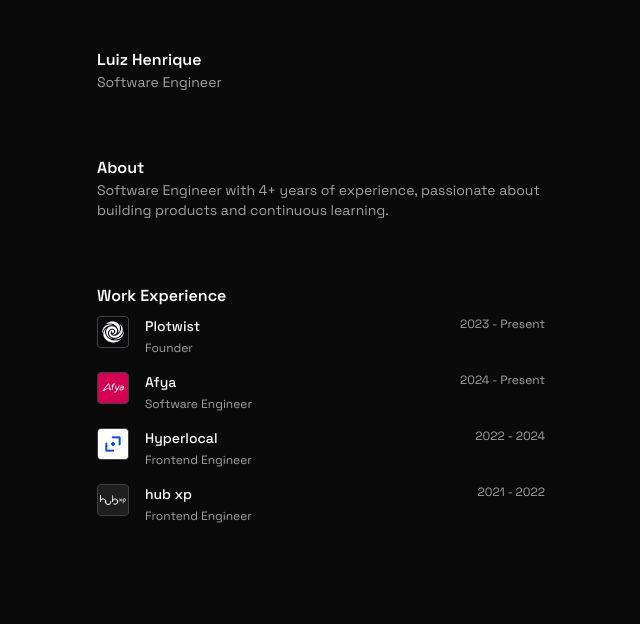
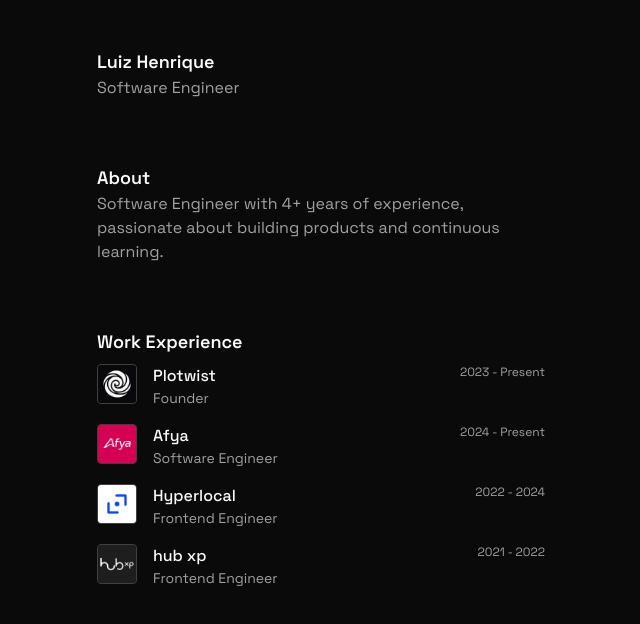
Before and after one commit to lui7henrique/web-portfolio, a Next.js app: page / in a window 1280 px wide. Shown: the top 624 px of the page, without its empty margins (319-959 px from the left). Built offline with nearby package versions, Linux system fonts and the light colour scheme.

Commit message:
refactor: update typography and layout for personal portfolio

```diff
--- a/package.json
+++ b/package.json
@@ -12,7 +12,8 @@
     "@tailwindcss/postcss": "^4.0.8",
     "next": "15.1.7",
     "react": "^19.0.0",
-    "react-dom": "^19.0.0"
+    "react-dom": "^19.0.0",
+    "tailwindcss-hero-patterns": "^0.1.2"
   },
   "devDependencies": {
     "@biomejs/biome": "1.9.4",
--- a/src/app/page.tsx
+++ b/src/app/page.tsx
@@ -35,26 +35,26 @@
 		<main className="min-h-screen py-12 px-4 flex justify-center">
 			<div className="max-w-md w-full space-y-16 mx-auto">
 				<section id="home">
-					<h1 className="font-semibold">Luiz Henrique</h1>
-					<h2 className="text-sm text-neutral-400">Software Engineer</h2>
+					<h1 className="text-lg font-semibold">Luiz Henrique</h1>
+					<h2 className="text-neutral-400">Software Engineer</h2>
 				</section>
 
 				<section id="about">
-					<h2 className="font-semibold">About</h2>
-					<p className="text-sm text-neutral-400">
+					<h2 className="text-lg font-semibold">About</h2>
+					<p className="text-neutral-400">
 						Software Engineer with 4+ years of experience, passionate about
 						building products and continuous learning.
 					</p>
 				</section>
 
 				<section id="work">
-					<h2 className="font-semibold">Work Experience</h2>
+					<h2 className="text-lg font-semibold">Work Experience</h2>
 
 					<div className="space-y-4 mt-2">
 						{WORK_EXPERIENCE.map((work) => (
 							<div className="flex justify-between" key={work.company}>
 								<div className="flex items-start gap-4">
-									<div className="size-8 bg-neutral-800 relative rounded-sm overflow-hidden border border-neutral-700">
+									<div className="size-10 bg-neutral-800 relative rounded-sm overflow-hidden border border-neutral-700">
 										<Image
 											src={work.icon}
 											alt={work.company}
@@ -63,12 +63,12 @@
 										/>
 									</div>
 
-									<div className="space-y-1">
+									<div className="">
 										<div className="flex items-center gap-2">
-											<h3 className="text-sm font-medium">{work.company}</h3>
+											<h3 className="text font-medium">{work.company}</h3>
 										</div>
 
-										<p className="text-xs text-neutral-400">{work.role}</p>
+										<p className="text-sm text-neutral-400">{work.role}</p>
 									</div>
 								</div>
 
```
Also changed, not shown: 1 other file (tests, documents, lock files or other folders).
